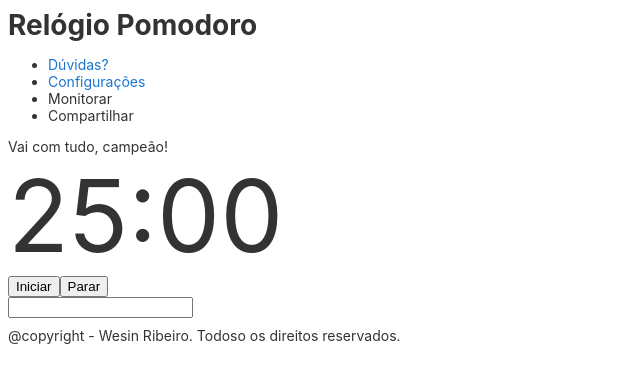
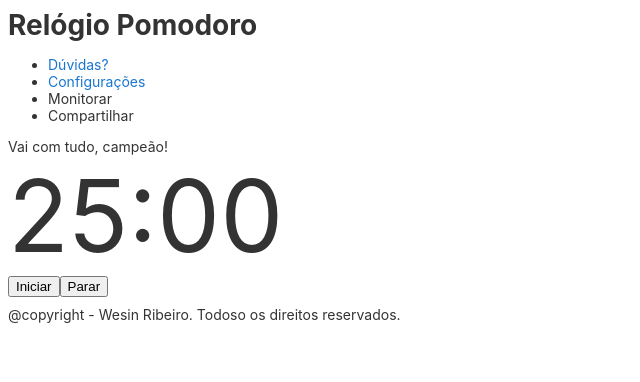
Before and after one commit to wesinalves/relogio-pomodoro, an Angular app: page / in a window 1280 px wide. Shown: the top 382 px of the page, without its empty margins (0-640 px from the left). Built offline with nearby package versions, Linux system fonts and the light colour scheme.

Commit message:
update configuracoes component

```diff
--- a/src/app/relogio/relogio.component.html
+++ b/src/app/relogio/relogio.component.html
@@ -8,5 +8,3 @@
     <button (click)="startClock()">Iniciar</button>
     <button (click)="stopClock()">Parar</button>
 </div>
-
-<input type="text" name="txt" (change)="setMinutes($event.target.value)">
```
